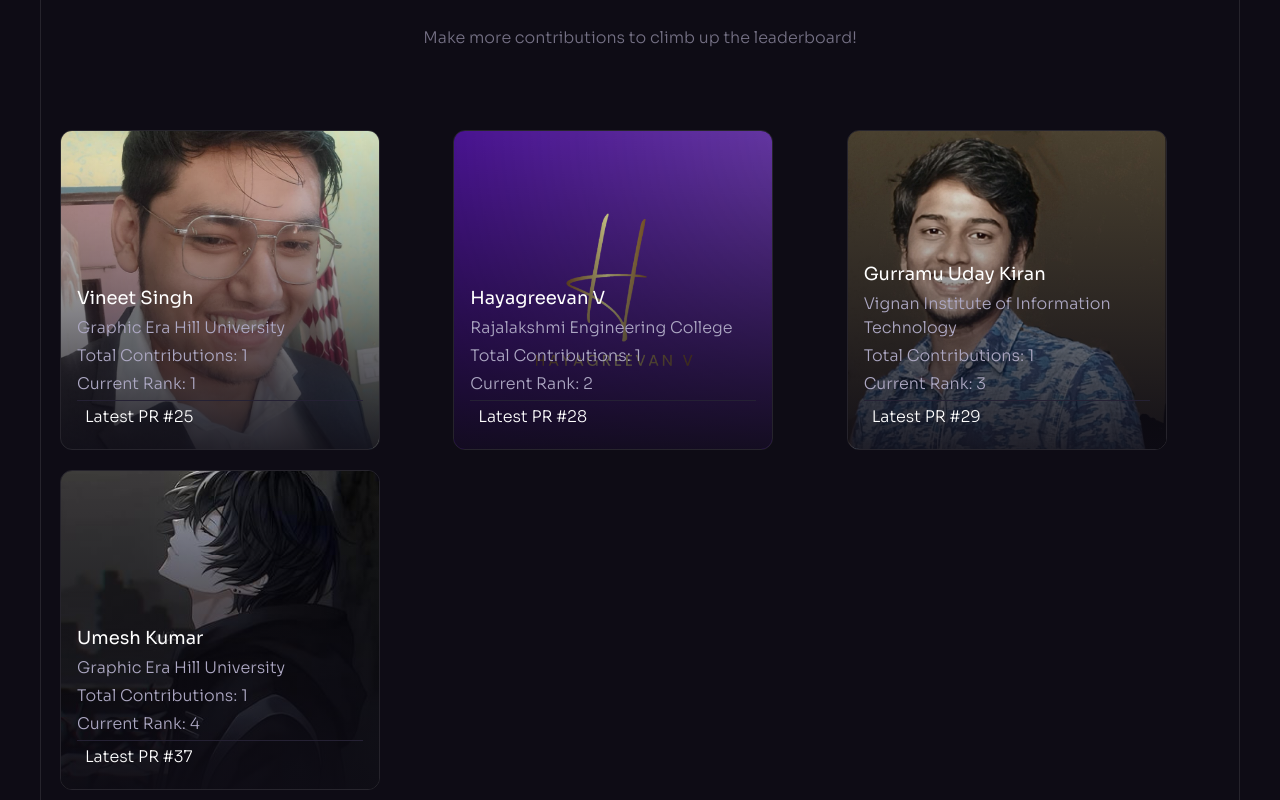
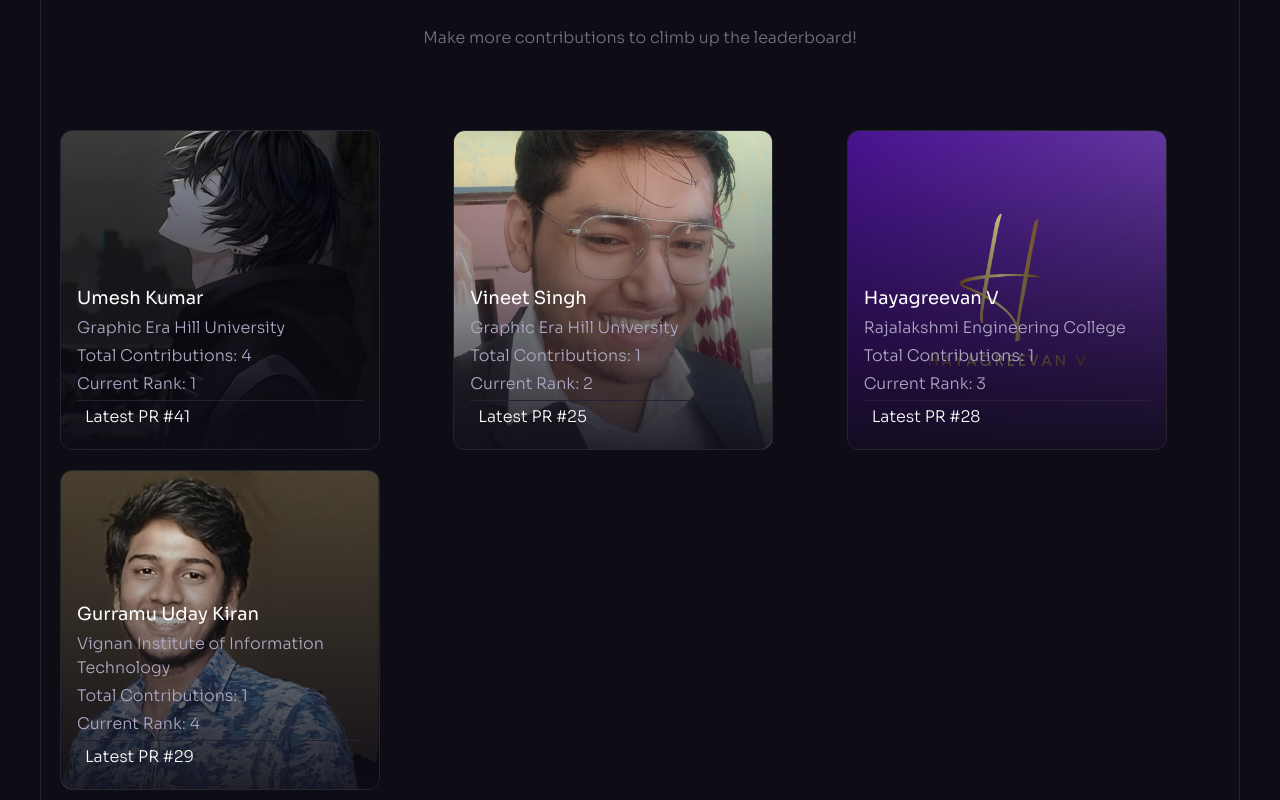
Before and after one commit to iamAyushChamoli/hacktoberfest-24, a React (Vite) app: page / in a window 1280 px wide. Shown: the part 4220-5020 px from the top of the page. Built offline with nearby package versions, Linux system fonts and the light colour scheme.

Commit message:
Added pr details

```diff
--- a/src/participants/participants.js
+++ b/src/participants/participants.js
@@ -30,7 +30,7 @@ export const participantData = [
   name: "Umesh Kumar",
   university: "Graphic Era Hill University ",
   img: umesh,
-  pr: [37],
-  prLink: ['https://github.com/iamAyushChamoli/hacktoberfest-24/pull/37'],
+  pr: [37,30,35,41],
+  prLink: ['https://github.com/iamAyushChamoli/hacktoberfest-24/pull/37','https://github.com/AkshitLakhera/PenCraft-Full-Stack-Blogging-Application/pull/30','https://github.com/AkshitLakhera/PenCraft-Full-Stack-Blogging-Application/pull/35','https://github.com/AkshitLakhera/PenCraft-Full-Stack-Blogging-Application/pull/41'],
  }
 ];
```
